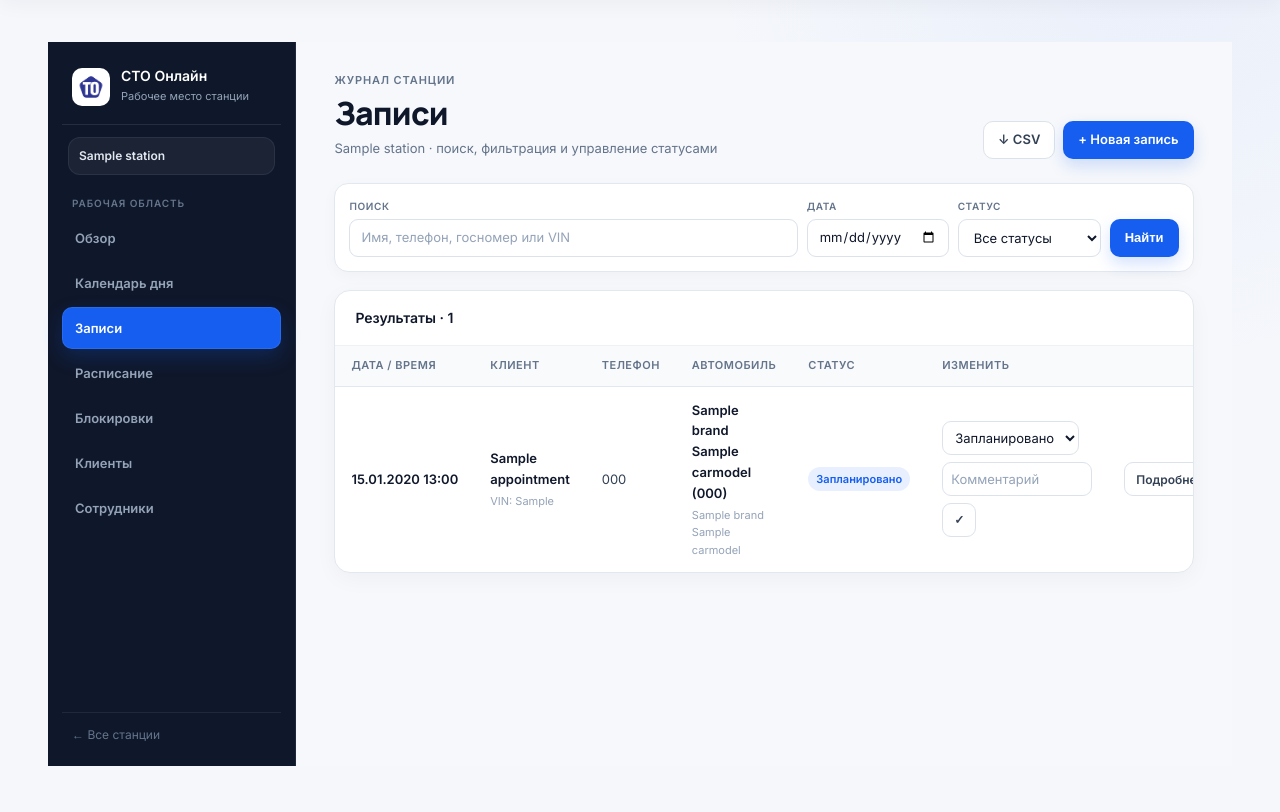
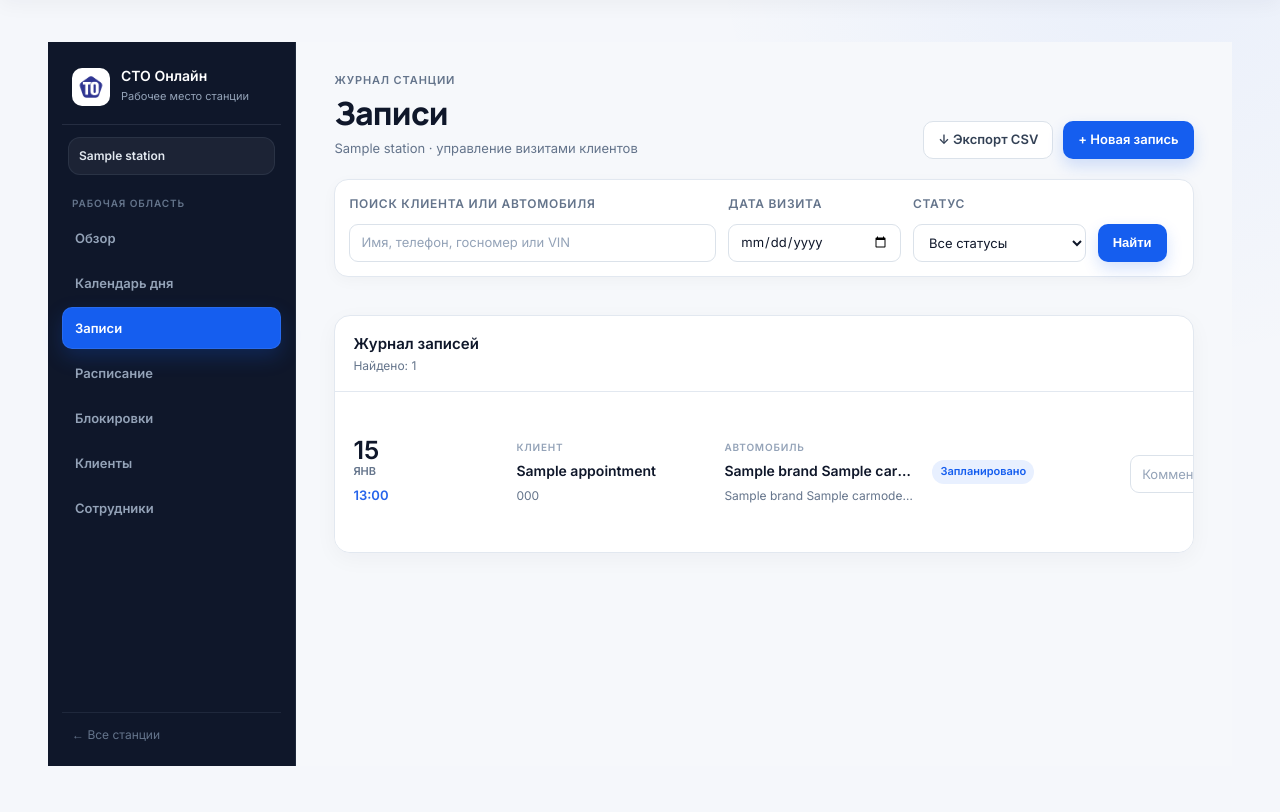
Before and after one commit to max2cool063-crypto/STO-python-project, a Django app: page /station/1/appointments/ in a window 1280 px wide. Shown: the part 77-889 px from the top of the page. Run offline with Django 5.2, Linux system fonts and the light colour scheme; a user stored in the database is signed in; tables that the repository leaves empty hold one stand-in row (values such as "Sample post").

Commit message:
ui: redesign station appointments journal

```diff
--- a/templates/booking/station/appointments.html
+++ b/templates/booking/station/appointments.html
@@ -1,24 +1,27 @@
 {% extends "booking/station/base.html" %}
 {% block station_content %}
-<div class="st-page-head">
+<div class="st-appointments-page">
+  <div class="st-appointments-toolbar">
+    <div class="st-page-head" style="margin:0">
       <div>
         <div class="st-page-head__eyebrow">Журнал станции</div>
         <h1>Записи</h1>
-    <div class="st-page-head__meta">{{ station.name }} · поиск, фильтрация и управление статусами</div>
+        <div class="st-page-head__meta">{{ station.name }} · управление визитами клиентов</div>
       </div>
-  <div class="st-page-head__actions">
-    <a href="{% url 'station_appointments_csv' station.pk %}{% if request.GET.urlencode %}?{{ request.GET.urlencode }}{% endif %}" class="st-btn st-btn--secondary">↓ CSV</a>
+    </div>
+    <div class="st-appointments-toolbar__actions">
+      <a href="{% url 'station_appointments_csv' station.pk %}{% if request.GET.urlencode %}?{{ request.GET.urlencode }}{% endif %}" class="st-btn st-btn--secondary">↓ Экспорт CSV</a>
       <a href="{% url 'station_appointment_create' station.pk %}" class="st-btn st-btn--primary">+ Новая запись</a>
     </div>
   </div>
 
-<form method="get" class="st-filter-bar">
+  <form method="get" class="st-filter-bar st-filter-bar--appointments">
     <div class="st-filter-field st-filter-field--search">
-    <label for="station-search">Поиск</label>
+      <label for="station-search">Поиск клиента или автомобиля</label>
       <input id="station-search" type="text" name="q" value="{{ search }}" class="st-input" placeholder="Имя, телефон, госномер или VIN">
     </div>
     <div class="st-filter-field">
-    <label for="station-date">Дата</label>
+      <label for="station-date">Дата визита</label>
       <input id="station-date" type="date" name="date" value="{{ date_filter }}" class="st-input">
     </div>
     <div class="st-filter-field">
@@ -36,73 +39,73 @@
     {% endif %}
   </form>
 
-<div class="st-card">
-  <div class="st-card__header">
-    <span>Результаты{% if appointments %} · {{ appointments|length }}{% endif %}</span>
-    {% if search or date_filter or status_filter %}<span style="color:#64748b;font-size:11px;font-weight:600">Фильтры применены</span>{% endif %}
+  <section class="st-card">
+    <div class="st-appointments-summary">
+      <div>
+        <div class="st-appointments-summary__title">Журнал записей</div>
+        <div class="st-appointments-summary__meta">
+          {% if appointments %}Найдено: {{ appointments|length }}{% else %}По выбранным параметрам записей нет{% endif %}
         </div>
-  <div style="overflow-x:auto">
-    <table class="st-table">
-      <thead>
-        <tr>
-          <th>Дата / время</th>
-          <th>Клиент</th>
-          <th>Телефон</th>
-          <th>Автомобиль</th>
-          <th>Статус</th>
-          <th>Изменить</th>
-          <th></th>
-        </tr>
-      </thead>
-      <tbody>
+      </div>
+      {% if search or date_filter or status_filter %}
+      <span class="st-badge">Фильтры применены</span>
+      {% endif %}
+    </div>
+
+    <div class="st-appointment-list">
       {% for a in appointments %}
-        <tr>
-          <td><span class="st-appointment-time">{{ a.start|date:"d.m.Y H:i" }}</span></td>
-          <td>
-            <span class="st-appointment-client">{{ a.name }}</span>
-            {% if a.vin %}<span class="st-appointment-sub">VIN: {{ a.vin }}</span>{% endif %}
-          </td>
-          <td style="white-space:nowrap">{{ a.phone|default:"—" }}</td>
-          <td>
-            <span class="st-appointment-client">{{ a.car }}</span>
-            <span class="st-appointment-sub">{{ a.car.model }}</span>
-          </td>
-          <td>
+      <article class="st-appointment-row">
+        <div class="st-appointment-date">
+          <div>
+            <div class="st-appointment-date__day">{{ a.start|date:"d" }}</div>
+            <div class="st-appointment-date__month">{{ a.start|date:"M" }}</div>
+            <div class="st-appointment-date__time">{{ a.start|date:"H:i" }}</div>
+          </div>
+        </div>
+
+        <div class="st-appointment-info">
+          <span class="st-appointment-info__label">Клиент</span>
+          <span class="st-appointment-info__title">{{ a.name }}</span>
+          <span class="st-appointment-info__sub">{{ a.phone|default:"Телефон не указан" }}</span>
+        </div>
+
+        <div class="st-appointment-info">
+          <span class="st-appointment-info__label">Автомобиль</span>
+          <span class="st-appointment-info__title">{{ a.car }}</span>
+          <span class="st-appointment-info__sub">{{ a.car.model }}{% if a.vin %} · VIN {{ a.vin }}{% endif %}</span>
+        </div>
+
+        <div class="st-appointment-status">
           {% if a.status == 'BOOKED' %}<span class="st-badge st-badge--booked">{{ a.get_status_display }}</span>
           {% elif a.status == 'DONE' %}<span class="st-badge st-badge--done">{{ a.get_status_display }}</span>
           {% elif a.status == 'CANCELLED' %}<span class="st-badge st-badge--cancelled">{{ a.get_status_display }}</span>
           {% elif a.status == 'NO_SHOW' %}<span class="st-badge st-badge--noshow">{{ a.get_status_display }}</span>
           {% endif %}
-          </td>
-          <td>
-            <form method="post" action="{% url 'station_appointment_status' station.pk a.pk %}" class="st-inline-form">
+        </div>
+
+        <div class="st-appointment-actions">
+          <form method="post" action="{% url 'station_appointment_status' station.pk a.pk %}" class="st-inline-form st-inline-form--appointment">
             {% csrf_token %}
-              <select name="status" class="st-select" style="min-height:34px;padding:0 8px">
+            <select name="status" class="st-select" aria-label="Новый статус записи">
               {% for val, label in status_choices %}
               <option value="{{ val }}" {% if a.status == val %}selected{% endif %}>{{ label }}</option>
               {% endfor %}
             </select>
-              <input type="text" name="comment" class="st-input" style="min-height:34px;width:150px;padding:0 8px" placeholder="Комментарий">
-              <button type="submit" class="st-btn st-btn--secondary st-btn--sm" aria-label="Сохранить статус">✓</button>
+            <input type="text" name="comment" class="st-input" placeholder="Комментарий" aria-label="Комментарий к изменению статуса">
+            <button type="submit" class="st-btn st-btn--secondary st-btn--sm">Сохранить</button>
+            <a href="{% url 'station_appointment_detail' station.pk a.pk %}" class="st-btn st-btn--primary st-btn--sm">Подробнее</a>
           </form>
-          </td>
-          <td>
-            <a href="{% url 'station_appointment_detail' station.pk a.pk %}" class="st-btn st-btn--secondary st-btn--sm">Подробнее</a>
-          </td>
-        </tr>
+        </div>
+      </article>
       {% empty %}
-        <tr>
-          <td colspan="7">
-            <div class="st-empty">
-              <div class="st-empty__icon">⌕</div>
+      <div class="st-empty st-empty--appointments">
+        <div class="st-empty--appointments__icon">⌕</div>
         <strong>Записей не найдено</strong>
-              <p>Измените фильтры или создайте новую запись клиента.</p>
+        <p>Попробуйте изменить параметры поиска или создайте новую запись.</p>
+        {% if search or date_filter or status_filter %}<a href="{% url 'station_appointments' station.pk %}" class="st-btn st-btn--secondary">Показать все записи</a>{% endif %}
       </div>
-          </td>
-        </tr>
       {% endfor %}
-      </tbody>
-    </table>
     </div>
+  </section>
 </div>
 {% endblock %}
```
Lines whose indentation alone changed are shown as unchanged.
